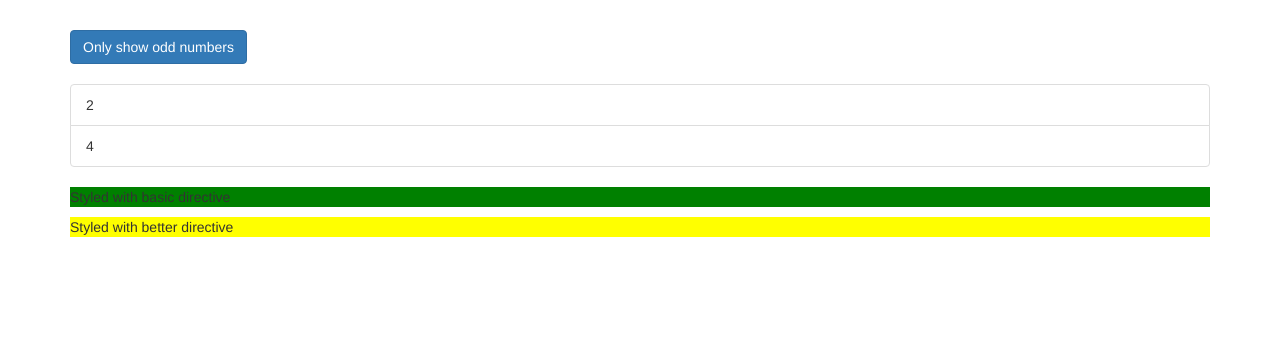
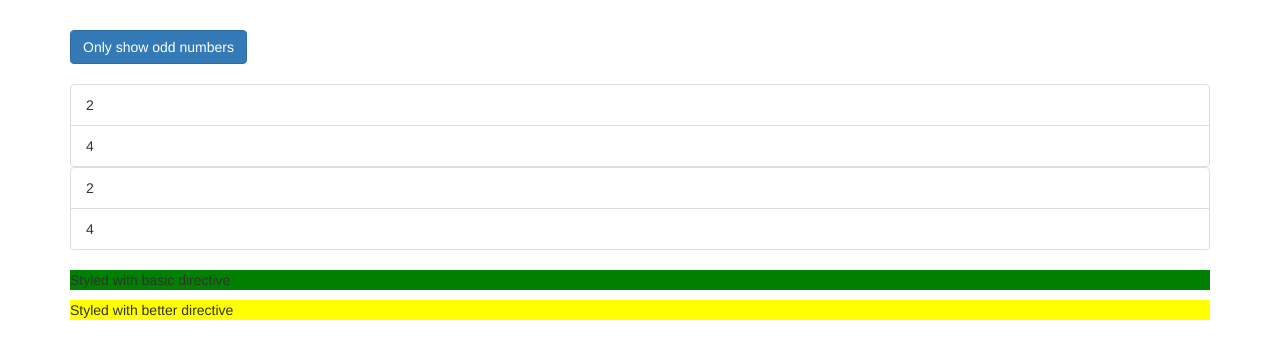
Before and after one commit to richardcalf/angular-the-complete-guide, an Angular app in the folder directives-start/: page / in a window 1280 px wide. Shown: the top 358 px of the page. Built offline with nearby package versions, Linux system fonts and the light colour scheme.

Commit message:
section 7, video 99, what happens behind the scene on structural directives

```diff
--- a/directives-start/src/app/app.component.html
+++ b/directives-start/src/app/app.component.html
@@ -22,6 +22,16 @@
                 {{even}}
               </li>
             </div>
+            <ng-template [ngIf]="!onlyOdd">
+              <div>
+                <li class="list-group-item"
+                    [ngClass]="{odd: even % 2 !== 0}"
+                    [ngStyle]="{backgroundColor: even % 2 !== 0 ? 'yellow' : 'transparent' }"
+                    *ngFor="let even of evenNumbers">
+                  {{even}}
+                </li>
+              </div>
+            </ng-template>
           </ul>
          <p appBasicHighlight>Styled with basic directive</p>
          <p [appBetterHighlight]="'cyan'" [defaultColor]="'yellow'"  >Styled with better directive</p>
```
